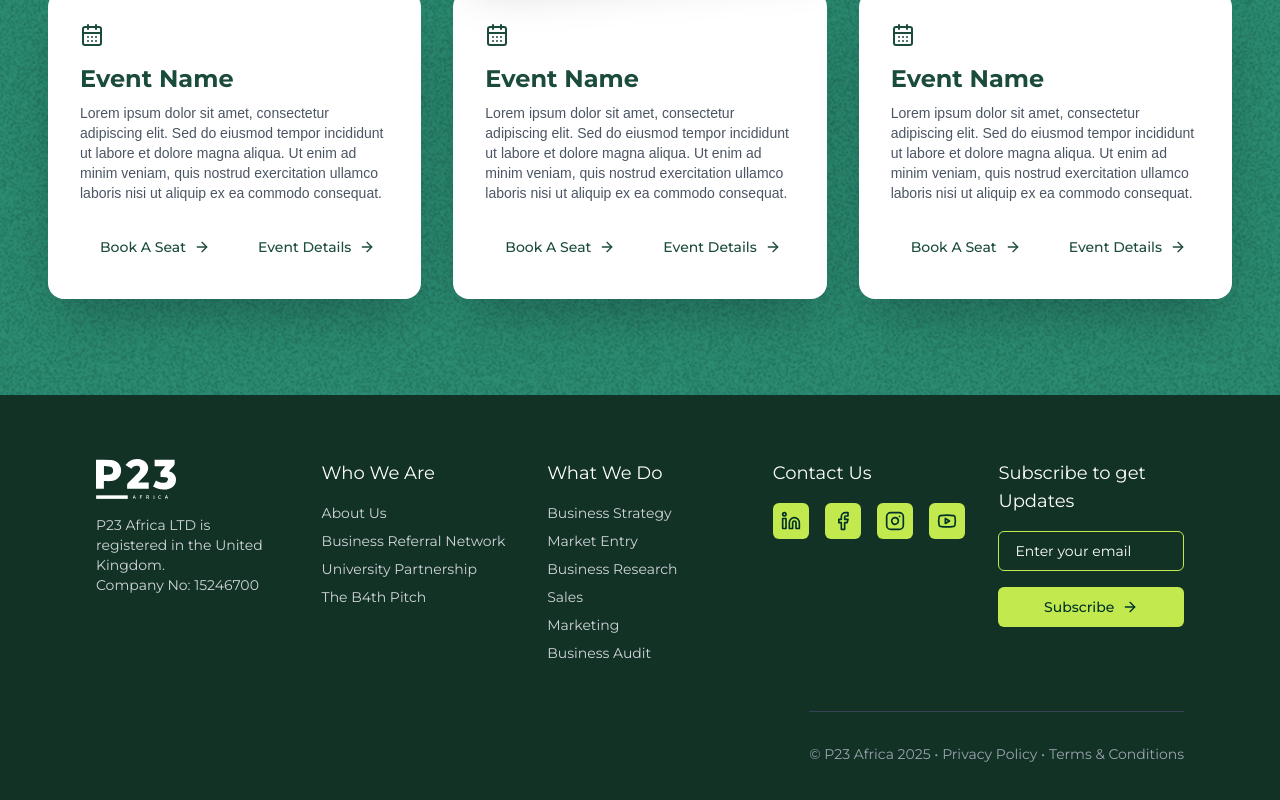
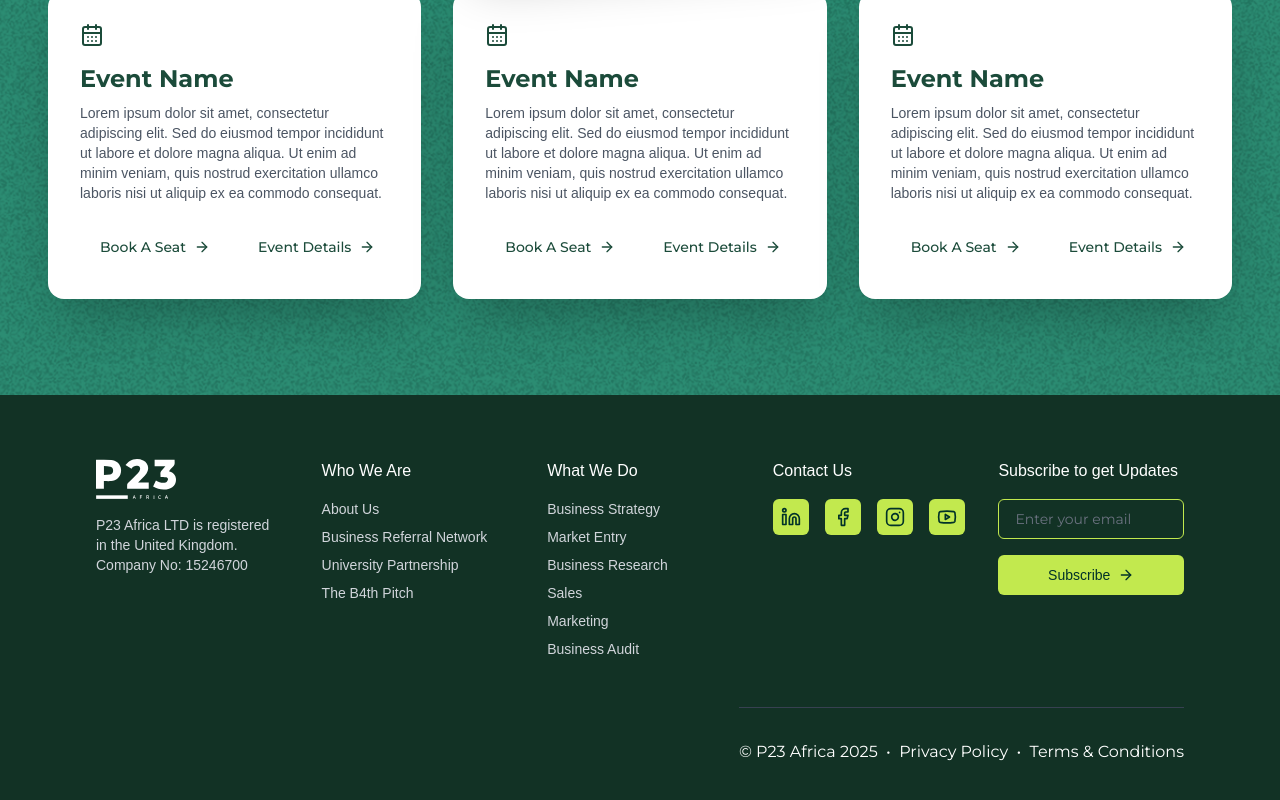
Before and after one commit to jimohsegun1/responsive-ui, a Next.js app: page / in a window 1280 px wide. Shown: the part 1305-2105 px from the top of the page. Built offline with nearby package versions, Linux system fonts and the light colour scheme.

Commit message:
Update Footer.tsx

```diff
--- a/components/Footer.tsx
+++ b/components/Footer.tsx
@@ -22,39 +22,38 @@ export function Footer() {
               alt="P23 Africa Logo"
               className="h-10 w-auto mb-4"
             />
-            <p className="text-sm text-gray-300">
-              P23 Africa LTD is registered in the United Kingdom. <br />
-              Company No: 15246700
+            <p className="text-sm font-normal text-gray-300 font-gt-walsheim">
+              P23 Africa LTD is registered in the United Kingdom. Company No: 15246700
             </p>
           </div>
 
 
           <div>
-            <h4 className=" text-lg mb-4">Who We Are</h4>
+            <h4 className=" text-base mb-4 font-gt-walsheim">Who We Are</h4>
             <ul className="space-y-2 text-sm text-gray-300">
-              <li><Link href="#" className="hover:text-p23Lime">About Us</Link></li>
-              <li><Link href="#" className="hover:text-p23Lime">Business Referral Network</Link></li>
-              <li><Link href="#" className="hover:text-p23Lime">University Partnership</Link></li>
-              <li><Link href="#" className="hover:text-p23Lime">The B4th Pitch</Link></li>
+              <li><Link href="#" className="hover:text-p23Lime font-gt-walsheim text-sm font-normal">About Us</Link></li>
+              <li><Link href="#" className="hover:text-p23Lime font-gt-walsheim text-sm font-normal">Business Referral Network</Link></li>
+              <li><Link href="#" className="hover:text-p23Lime font-gt-walsheim text-sm font-normal">University Partnership</Link></li>
+              <li><Link href="#" className="hover:text-p23Lime font-gt-walsheim text-sm font-normal">The B4th Pitch</Link></li>
             </ul>
           </div>
 
 
           <div>
-            <h4 className=" text-lg mb-4">What We Do</h4>
+            <h4 className=" text-base mb-4 font-gt-walsheim">What We Do</h4>
             <ul className="space-y-2 text-sm text-gray-300">
-              <li><Link href="#" className="hover:text-p23Lime">Business Strategy</Link></li>
-              <li><Link href="#" className="hover:text-p23Lime">Market Entry</Link></li>
-              <li><Link href="#" className="hover:text-p23Lime">Business Research</Link></li>
-              <li><Link href="#" className="hover:text-p23Lime">Sales</Link></li>
-              <li><Link href="#" className="hover:text-p23Lime">Marketing</Link></li>
-              <li><Link href="#" className="hover:text-p23Lime">Business Audit</Link></li>
+              <li><Link href="#" className="hover:text-p23Lime font-gt-walsheim text-sm font-normal">Business Strategy</Link></li>
+              <li><Link href="#" className="hover:text-p23Lime font-gt-walsheim text-sm font-normal">Market Entry</Link></li>
+              <li><Link href="#" className="hover:text-p23Lime font-gt-walsheim text-sm font-normal">Business Research</Link></li>
+              <li><Link href="#" className="hover:text-p23Lime font-gt-walsheim text-sm font-normal">Sales</Link></li>
+              <li><Link href="#" className="hover:text-p23Lime font-gt-walsheim text-sm font-normal">Marketing</Link></li>
+              <li><Link href="#" className="hover:text-p23Lime font-gt-walsheim text-sm font-normal">Business Audit</Link></li>
             </ul>
           </div>
 
 
           <div>
-            <h4 className=" text-lg mb-4">Contact Us</h4>
+            <h4 className=" text-base mb-4 font-gt-walsheim">Contact Us</h4>
             <div className="flex space-x-4">
               {socialLinks.map(({ name, href, icon: Icon }) => (
                 <Link
@@ -73,14 +72,14 @@ export function Footer() {
 
 
           <div>
-            <h4 className="text-lg mb-4">Subscribe to get Updates</h4>
+            <h4 className="text-base font-gt-walsheim mb-4">Subscribe to get Updates</h4>
             <div className="w-full flex flex-col gap-4">
               <Input
                 type="email"
                 placeholder="Enter your email"
-                className="w-full border border-[#C2E94E] bg-transparent text-sm text-white placeholder:text-white rounded-md px-4 py-2 focus-visible:ring-offset-0 focus-visible:ring-2 focus-visible:ring-[#C2E94E]"
+                className="w-full border border-[#C2E94E] bg-transparent text-sm text-white placeholder:text-gray-500 rounded-md px-4 py-2 focus-visible:ring-offset-0 focus-visible:ring-2 focus-visible:ring-[#C2E94E]"
               />
-              <Button className="bg-[#C2E94E] text-[#013229] hover:bg-[#C2E94E]/90 px-6 py-2 rounded-md flex items-center gap-2">
+              <Button className="bg-[#C2E94E] text-[#013229] hover:bg-[#C2E94E]/90 px-6 py-2 rounded-md flex items-center gap-2 font-gt-walsheim">
                 Subscribe <ArrowRight className="w-4 h-4" />
               </Button>
             </div>
@@ -88,11 +87,13 @@ export function Footer() {
         </div>
 
         {/* Footer Bottom */}
-        <div className="mt-12 pt-8 border-t border-gray-700 text-center text-sm text-gray-400 justify-self-end">
-          &copy; P23 Africa 2025 •{" "}
-          <Link href="#" className="hover:text-p23Lime">Privacy Policy</Link> •{" "}
+
+        <div className="mt-12 pt-8 border-t border-gray-700 text-center text-base font-normal text-white justify-self-end leading-6 opacity-100 font-georgia">
+          &copy;  P23 Africa 2025 &nbsp;•&nbsp;{" "}
+          <Link href="#" className="hover:text-p23Lime">Privacy Policy</Link> &nbsp;•&nbsp;{" "}
           <Link href="#" className="hover:text-p23Lime">Terms & Conditions</Link>
         </div>
+
       </div>
     </footer>
   );
```
